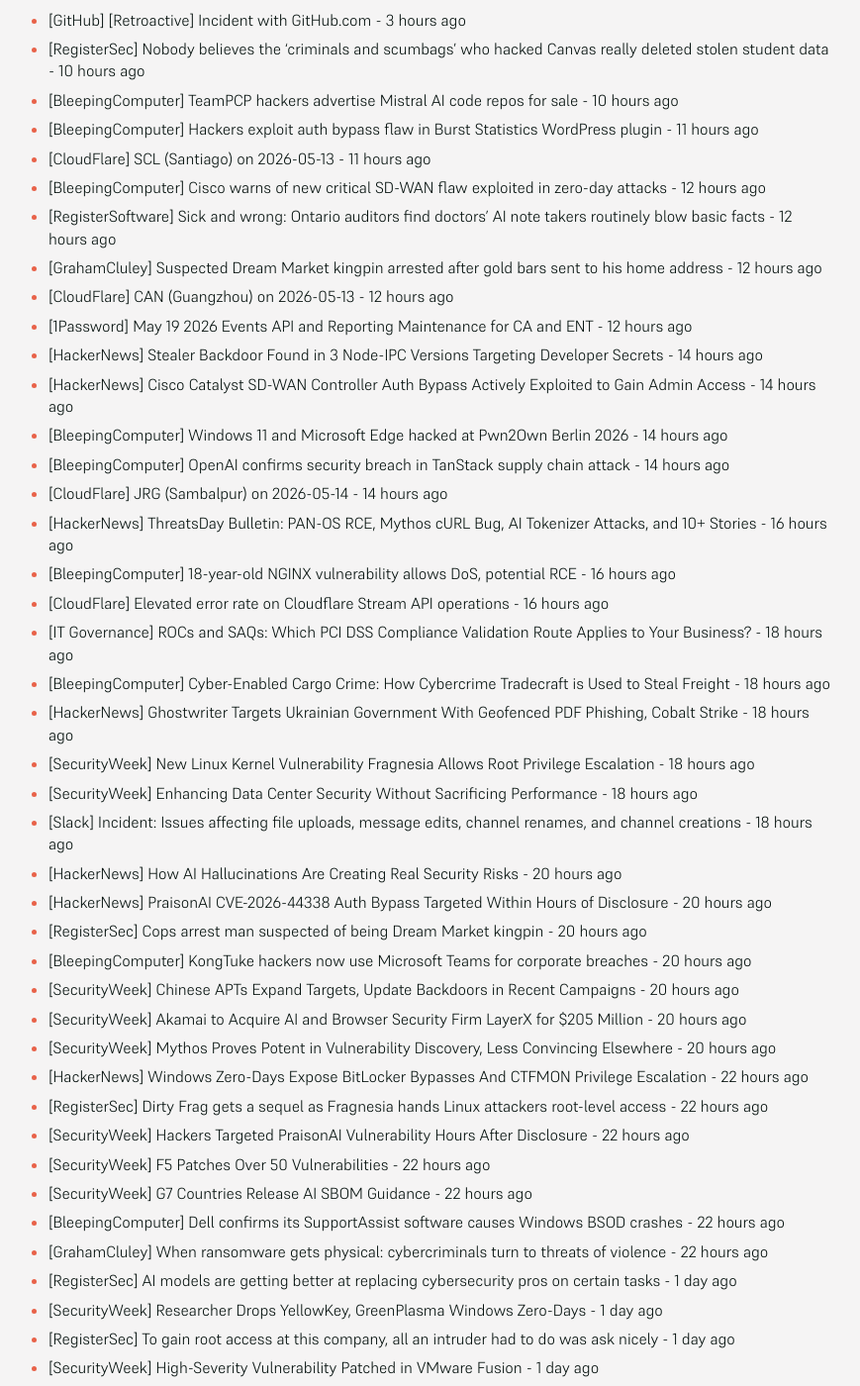
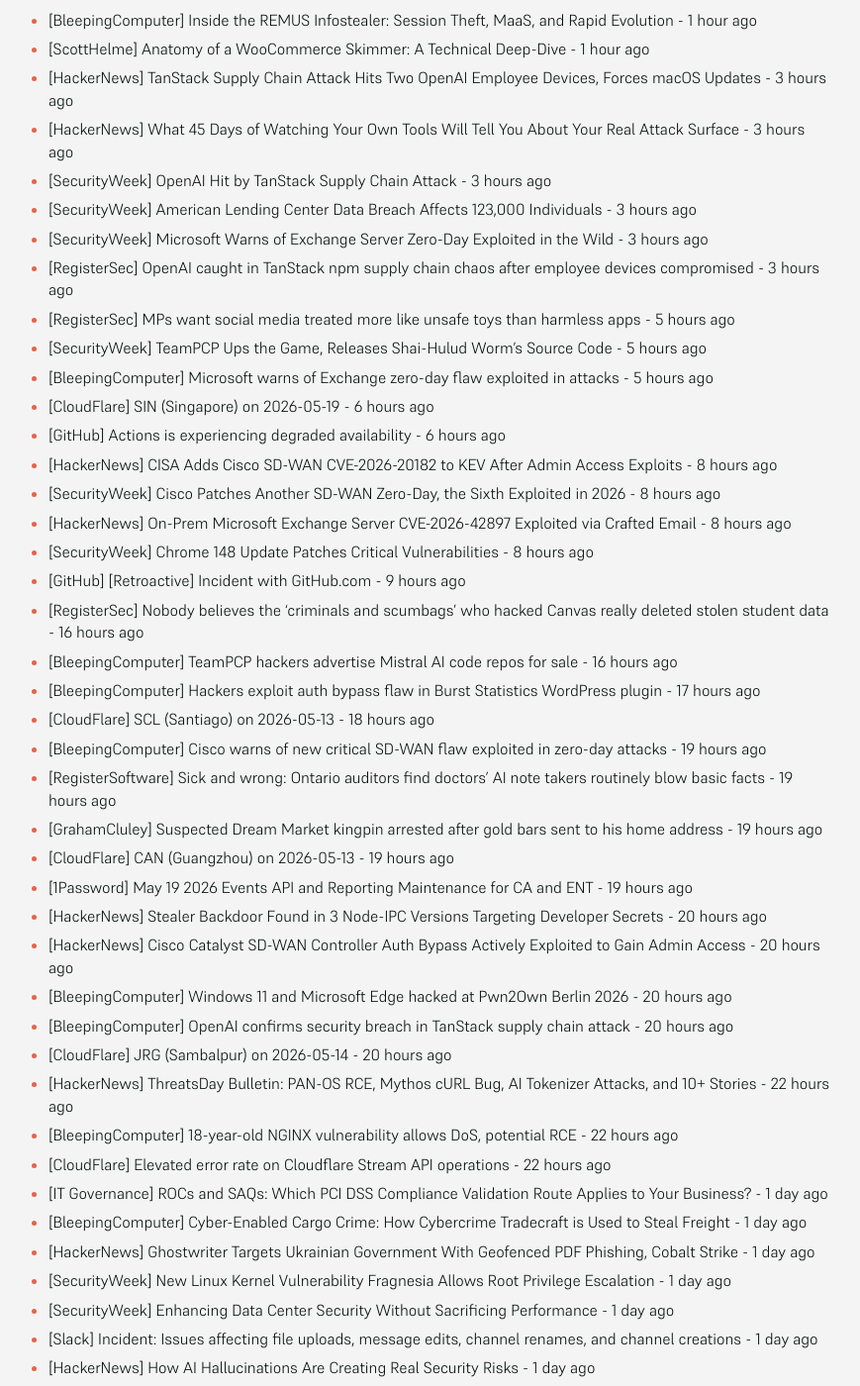
Before and after one commit to SecOpsNews/news, a Jekyll site: the page built from index.md, in a window 1280 px wide and 1400 px high, scrolled down 442 px. Shown: the whole window at 99% size, without its empty margins (215-1084 px from the left). Built offline with Jekyll 4.4.1, drawn with Linux system fonts in a browser that asks for light colours; some of the changed text lies outside the part shown.

Commit message:
New Feed

```diff
--- a/index.md
+++ b/index.md
@@ -9,50 +9,67 @@ description: Latest Updates
 
 <!-- SecOps start -->
 
-- [CloudFlare] SIN (Singapore) on 2026-05-19 - 4 minutes ago
-- [GitHub] Actions is experiencing degraded availability - 4 minutes ago
-- [HackerNews] CISA Adds Cisco SD-WAN CVE-2026-20182 to KEV After Admin Access Exploits - 1 hour ago
-- [SecurityWeek] Cisco Patches Another SD-WAN Zero-Day, the Sixth Exploited in 2026 - 1 hour ago
-- [HackerNews] On-Prem Microsoft Exchange Server CVE-2026-42897 Exploited via Crafted Email - 1 hour ago
-- [SecurityWeek] Chrome 148 Update Patches Critical Vulnerabilities - 1 hour ago
-- [GitHub] [Retroactive] Incident with GitHub.com - 3 hours ago
-- [RegisterSec] Nobody believes the 'criminals and scumbags' who hacked Canvas really deleted stolen student data - 10 hours ago
-- [BleepingComputer] TeamPCP hackers advertise Mistral AI code repos for sale - 10 hours ago
-- [BleepingComputer] Hackers exploit auth bypass flaw in Burst Statistics WordPress plugin - 11 hours ago
-- [CloudFlare] SCL (Santiago) on 2026-05-13 - 11 hours ago
-- [BleepingComputer] Cisco warns of new critical SD-WAN flaw exploited in zero-day attacks - 12 hours ago
-- [RegisterSoftware] Sick and wrong: Ontario auditors find doctors' AI note takers routinely blow basic facts - 12 hours ago
-- [GrahamCluley] Suspected Dream Market kingpin arrested after gold bars sent to his home address - 12 hours ago
-- [CloudFlare] CAN (Guangzhou) on 2026-05-13 - 12 hours ago
-- [1Password] May 19 2026 Events API and Reporting Maintenance for CA and ENT - 12 hours ago
-- [HackerNews] Stealer Backdoor Found in 3 Node-IPC Versions Targeting Developer Secrets - 14 hours ago
-- [HackerNews] Cisco Catalyst SD-WAN Controller Auth Bypass Actively Exploited to Gain Admin Access - 14 hours ago
-- [BleepingComputer] Windows 11 and Microsoft Edge hacked at Pwn2Own Berlin 2026 - 14 hours ago
-- [BleepingComputer] OpenAI confirms security breach in TanStack supply chain attack - 14 hours ago
-- [CloudFlare] JRG (Sambalpur) on 2026-05-14 - 14 hours ago
-- [HackerNews] ThreatsDay Bulletin: PAN-OS RCE, Mythos cURL Bug, AI Tokenizer Attacks, and 10+ Stories - 16 hours ago
-- [BleepingComputer] 18-year-old NGINX vulnerability allows DoS, potential RCE - 16 hours ago
-- [CloudFlare] Elevated error rate on Cloudflare Stream API operations - 16 hours ago
-- [IT Governance] ROCs and SAQs: Which PCI DSS Compliance Validation Route Applies to Your Business? - 18 hours ago
-- [BleepingComputer] Cyber-Enabled Cargo Crime: How Cybercrime Tradecraft is Used to Steal Freight - 18 hours ago
-- [HackerNews] Ghostwriter Targets Ukrainian Government With Geofenced PDF Phishing, Cobalt Strike - 18 hours ago
-- [SecurityWeek] New Linux Kernel Vulnerability Fragnesia Allows Root Privilege Escalation - 18 hours ago
-- [SecurityWeek] Enhancing Data Center Security Without Sacrificing Performance - 18 hours ago
-- [Slack] Incident: Issues affecting file uploads, message edits, channel renames, and channel creations - 18 hours ago
-- [HackerNews] How AI Hallucinations Are Creating Real Security Risks - 20 hours ago
-- [HackerNews] PraisonAI CVE-2026-44338 Auth Bypass Targeted Within Hours of Disclosure - 20 hours ago
-- [RegisterSec] Cops arrest man suspected of being Dream Market kingpin - 20 hours ago
-- [BleepingComputer] KongTuke hackers now use Microsoft Teams for corporate breaches - 20 hours ago
-- [SecurityWeek] Chinese APTs Expand Targets, Update Backdoors in Recent Campaigns - 20 hours ago
-- [SecurityWeek] Akamai to Acquire AI and Browser Security Firm LayerX for $205 Million - 20 hours ago
-- [SecurityWeek] Mythos Proves Potent in Vulnerability Discovery, Less Convincing Elsewhere - 20 hours ago
-- [HackerNews] Windows Zero-Days Expose BitLocker Bypasses And CTFMON Privilege Escalation - 22 hours ago
-- [RegisterSec] Dirty Frag gets a sequel as Fragnesia hands Linux attackers root-level access - 22 hours ago
-- [SecurityWeek] Hackers Targeted PraisonAI Vulnerability Hours After Disclosure - 22 hours ago
-- [SecurityWeek] F5 Patches Over 50 Vulnerabilities - 22 hours ago
-- [SecurityWeek] G7 Countries Release AI SBOM Guidance - 22 hours ago
-- [BleepingComputer] Dell confirms its SupportAssist software causes Windows BSOD crashes - 22 hours ago
-- [GrahamCluley] When ransomware gets physical: cybercriminals turn to threats of violence - 22 hours ago
+- [CloudFlare] Cloudflare Account Level WAF Rule Editing Restricted - 21 minutes ago
+- [CloudFlare] Bot Management Issues - 21 minutes ago
+- [CloudFlare] EWR (Newark) on 2026-05-21 - 21 minutes ago
+- [CloudFlare] AUS (Austin) on 2026-05-21 - 22 minutes ago
+- [CloudFlare] AMS (Amsterdam) on 2026-05-21 - 22 minutes ago
+- [BleepingComputer] Microsoft to automatically roll back faulty Windows drivers - 1 hour ago
+- [BleepingComputer] Inside the REMUS Infostealer: Session Theft, MaaS, and Rapid Evolution - 1 hour ago
+- [ScottHelme] Anatomy of a WooCommerce Skimmer: A Technical Deep-Dive - 1 hour ago
+- [HackerNews] TanStack Supply Chain Attack Hits Two OpenAI Employee Devices, Forces macOS Updates - 3 hours ago
+- [HackerNews] What 45 Days of Watching Your Own Tools Will Tell You About Your Real Attack Surface - 3 hours ago
+- [SecurityWeek] OpenAI Hit by TanStack Supply Chain Attack - 3 hours ago
+- [SecurityWeek] American Lending Center Data Breach Affects 123,000 Individuals - 3 hours ago
+- [SecurityWeek] Microsoft Warns of Exchange Server Zero-Day Exploited in the Wild - 3 hours ago
+- [RegisterSec] OpenAI caught in TanStack npm supply chain chaos after employee devices compromised - 3 hours ago
+- [RegisterSec] MPs want social media treated more like unsafe toys than harmless apps - 5 hours ago
+- [SecurityWeek] TeamPCP Ups the Game, Releases Shai-Hulud Worm’s Source Code - 5 hours ago
+- [BleepingComputer] Microsoft warns of Exchange zero-day flaw exploited in attacks - 5 hours ago
+- [CloudFlare] SIN (Singapore) on 2026-05-19 - 6 hours ago
+- [GitHub] Actions is experiencing degraded availability - 6 hours ago
+- [HackerNews] CISA Adds Cisco SD-WAN CVE-2026-20182 to KEV After Admin Access Exploits - 8 hours ago
+- [SecurityWeek] Cisco Patches Another SD-WAN Zero-Day, the Sixth Exploited in 2026 - 8 hours ago
+- [HackerNews] On-Prem Microsoft Exchange Server CVE-2026-42897 Exploited via Crafted Email - 8 hours ago
+- [SecurityWeek] Chrome 148 Update Patches Critical Vulnerabilities - 8 hours ago
+- [GitHub] [Retroactive] Incident with GitHub.com - 9 hours ago
+- [RegisterSec] Nobody believes the 'criminals and scumbags' who hacked Canvas really deleted stolen student data - 16 hours ago
+- [BleepingComputer] TeamPCP hackers advertise Mistral AI code repos for sale - 16 hours ago
+- [BleepingComputer] Hackers exploit auth bypass flaw in Burst Statistics WordPress plugin - 17 hours ago
+- [CloudFlare] SCL (Santiago) on 2026-05-13 - 18 hours ago
+- [BleepingComputer] Cisco warns of new critical SD-WAN flaw exploited in zero-day attacks - 19 hours ago
+- [RegisterSoftware] Sick and wrong: Ontario auditors find doctors' AI note takers routinely blow basic facts - 19 hours ago
+- [GrahamCluley] Suspected Dream Market kingpin arrested after gold bars sent to his home address - 19 hours ago
+- [CloudFlare] CAN (Guangzhou) on 2026-05-13 - 19 hours ago
+- [1Password] May 19 2026 Events API and Reporting Maintenance for CA and ENT - 19 hours ago
+- [HackerNews] Stealer Backdoor Found in 3 Node-IPC Versions Targeting Developer Secrets - 20 hours ago
+- [HackerNews] Cisco Catalyst SD-WAN Controller Auth Bypass Actively Exploited to Gain Admin Access - 20 hours ago
+- [BleepingComputer] Windows 11 and Microsoft Edge hacked at Pwn2Own Berlin 2026 - 20 hours ago
+- [BleepingComputer] OpenAI confirms security breach in TanStack supply chain attack - 20 hours ago
+- [CloudFlare] JRG (Sambalpur) on 2026-05-14 - 20 hours ago
+- [HackerNews] ThreatsDay Bulletin: PAN-OS RCE, Mythos cURL Bug, AI Tokenizer Attacks, and 10+ Stories - 22 hours ago
+- [BleepingComputer] 18-year-old NGINX vulnerability allows DoS, potential RCE - 22 hours ago
+- [CloudFlare] Elevated error rate on Cloudflare Stream API operations - 22 hours ago
+- [IT Governance] ROCs and SAQs: Which PCI DSS Compliance Validation Route Applies to Your Business? - 1 day ago
+- [BleepingComputer] Cyber-Enabled Cargo Crime: How Cybercrime Tradecraft is Used to Steal Freight - 1 day ago
+- [HackerNews] Ghostwriter Targets Ukrainian Government With Geofenced PDF Phishing, Cobalt Strike - 1 day ago
+- [SecurityWeek] New Linux Kernel Vulnerability Fragnesia Allows Root Privilege Escalation - 1 day ago
+- [SecurityWeek] Enhancing Data Center Security Without Sacrificing Performance - 1 day ago
+- [Slack] Incident: Issues affecting file uploads, message edits, channel renames, and channel creations - 1 day ago
+- [HackerNews] How AI Hallucinations Are Creating Real Security Risks - 1 day ago
+- [HackerNews] PraisonAI CVE-2026-44338 Auth Bypass Targeted Within Hours of Disclosure - 1 day ago
+- [RegisterSec] Cops arrest man suspected of being Dream Market kingpin - 1 day ago
+- [BleepingComputer] KongTuke hackers now use Microsoft Teams for corporate breaches - 1 day ago
+- [SecurityWeek] Chinese APTs Expand Targets, Update Backdoors in Recent Campaigns - 1 day ago
+- [SecurityWeek] Akamai to Acquire AI and Browser Security Firm LayerX for $205 Million - 1 day ago
+- [SecurityWeek] Mythos Proves Potent in Vulnerability Discovery, Less Convincing Elsewhere - 1 day ago
+- [HackerNews] Windows Zero-Days Expose BitLocker Bypasses And CTFMON Privilege Escalation - 1 day ago
+- [RegisterSec] Dirty Frag gets a sequel as Fragnesia hands Linux attackers root-level access - 1 day ago
+- [SecurityWeek] Hackers Targeted PraisonAI Vulnerability Hours After Disclosure - 1 day ago
+- [SecurityWeek] F5 Patches Over 50 Vulnerabilities - 1 day ago
+- [SecurityWeek] G7 Countries Release AI SBOM Guidance - 1 day ago
+- [BleepingComputer] Dell confirms its SupportAssist software causes Windows BSOD crashes - 1 day ago
+- [GrahamCluley] When ransomware gets physical: cybercriminals turn to threats of violence - 1 day ago
 - [RegisterSec] AI models are getting better at replacing cybersecurity pros on certain tasks - 1 day ago
 - [SecurityWeek] Researcher Drops YellowKey, GreenPlasma Windows Zero-Days - 1 day ago
 - [RegisterSec] To gain root access at this company, all an intruder had to do was ask nicely - 1 day ago
@@ -99,35 +116,20 @@ description: Latest Updates
 - [BleepingComputer] Microsoft fixes Windows Autopatch bug installing restricted drivers - 1 day ago
 - [BleepingComputer] Microsoft fixes BitLocker recovery issue only for Windows 11 users - 1 day ago
 - [BleepingComputer] Webinar tomorrow: Why security alone won't stop modern attacks - 1 day ago
-- [CloudFlare] Increased HTTP 502 Errors in San Jose, CA, United States region - 1 day ago
-- [CloudFlare] Errors with Email Sending via the Worker Binding - 1 day ago
-- [CloudFlare] Increased HTTP 502 Errors in Hong Kong region - 1 day ago
-- [CloudFlare] Cache Purging and Cache Rule Update Issues - 1 day ago
-- [CloudFlare] IST (Istanbul) on 2026-05-13 - 1 day ago
-- [SecurityWeek] 716,000 Impacted by OpenLoop Health Data Breach - 1 day ago
-- [SecurityWeek] Government to Scrutinize Instructure Over Canvas Disruption, Data Breach - 1 day ago
-- [HackerNews] Microsoft Patches 138 Vulnerabilities, Including DNS and Netlogon RCE Flaws - 1 day ago
-- [HackerNews] Most Remediation Programs Never Confirm the Fix Actually Worked - 1 day ago
-- [HackerNews] [Webinar] Why Your AppSec Tools Miss the "Lethal Path" (and How to Fix It) - 1 day ago
-- [BleepingComputer] Microsoft says some users can't install Office on Windows 365 devices - 1 day ago
-- [BleepingComputer] 73 Seconds to Breach, 24 Hours to Patch: The Case for Autonomous Validation - 1 day ago
-- [BleepingComputer] Foxconn confirms cyberattack claimed by Nitrogen ransomware gang - 1 day ago
-- [SecurityWeek] Chipmaker Patch Tuesday: Intel and AMD Patch 70 Vulnerabilities - 1 day ago
-- [SecurityWeek] Fortinet, Ivanti Patch Critical Vulnerabilities - 1 day ago
-- [SecurityWeek] Microsoft Patches Critical Zero-Click Outlook Vulnerability Threatening Enterprises - 1 day ago
-- [HackerNews] GemStuffer Abuses 150+ RubyGems to Exfiltrate Scraped U.K. Council Portal Data - 1 day ago
-- [RegisterSoftware] dBase debased: Database titan fades to black after 47 years - 1 day ago
-- [CloudFlare] LHR (London) on 2026-05-15 - 1 day ago
-- [CloudFlare] ICN (Seoul) on 2026-05-19 - 1 day ago
-- [HIBP] Canada Life - 237,810 breached accounts - 2 days ago
-- [HackerNews] Android Adds Intrusion Logging for Sophisticated Spyware Forensics - 2 days ago
-- [SecurityWeek] ICS Patch Tuesday: New Security Advisories From Siemens, Schneider, CISA - 2 days ago
-- [SecurityWeek] Hundreds of Malicious Packages Force RubyGems to Suspend Registrations - 2 days ago
-- [RegisterSec] Malware crew TeamPCP open-sources its Shai-Hulud worm on GitHub - 2 days ago
-- [CloudFlare] Network Congestion in BKK - 2 days ago
-- [CloudFlare] Cloudflare Storage System Maintenance - 2 days ago
-- [RegisterSec] Vietnam to develop domestic cloud so it can ditch risky overseas operators for government workloads - 2 days ago
-- [CloudFlare] MEL (Melbourne) on 2026-05-13 - 2 days ago
+- [CloudFlare] Increased HTTP 502 Errors in San Jose, CA, United States region - 2 days ago
+- [CloudFlare] Errors with Email Sending via the Worker Binding - 2 days ago
+- [CloudFlare] Increased HTTP 502 Errors in Hong Kong region - 2 days ago
+- [CloudFlare] Cache Purging and Cache Rule Update Issues - 2 days ago
+- [CloudFlare] IST (Istanbul) on 2026-05-13 - 2 days ago
+- [SecurityWeek] 716,000 Impacted by OpenLoop Health Data Breach - 2 days ago
+- [SecurityWeek] Government to Scrutinize Instructure Over Canvas Disruption, Data Breach - 2 days ago
+- [HackerNews] Microsoft Patches 138 Vulnerabilities, Including DNS and Netlogon RCE Flaws - 2 days ago
+- [HackerNews] Most Remediation Programs Never Confirm the Fix Actually Worked - 2 days ago
+- [HackerNews] [Webinar] Why Your AppSec Tools Miss the "Lethal Path" (and How to Fix It) - 2 days ago
+- [BleepingComputer] Microsoft says some users can't install Office on Windows 365 devices - 2 days ago
+- [BleepingComputer] 73 Seconds to Breach, 24 Hours to Patch: The Case for Autonomous Validation - 2 days ago
+- [BleepingComputer] Foxconn confirms cyberattack claimed by Nitrogen ransomware gang - 2 days ago
+- [CloudFlare] LHR (London) on 2026-05-15 - 2 days ago
 - [DataBreaches] Russian-linked hackers appear to have launched a crippling cyberattack on Western New Mexico University - 1 year ago
 - [DataBreaches] SK Telecom vows to take full responsibility for damage from recent data leak - 1 year ago
 - [HackerNews] Storm-1977 Hits Education Clouds with AzureChecker, Deploys 200+ Crypto Mining Containers - 1 year ago
```
